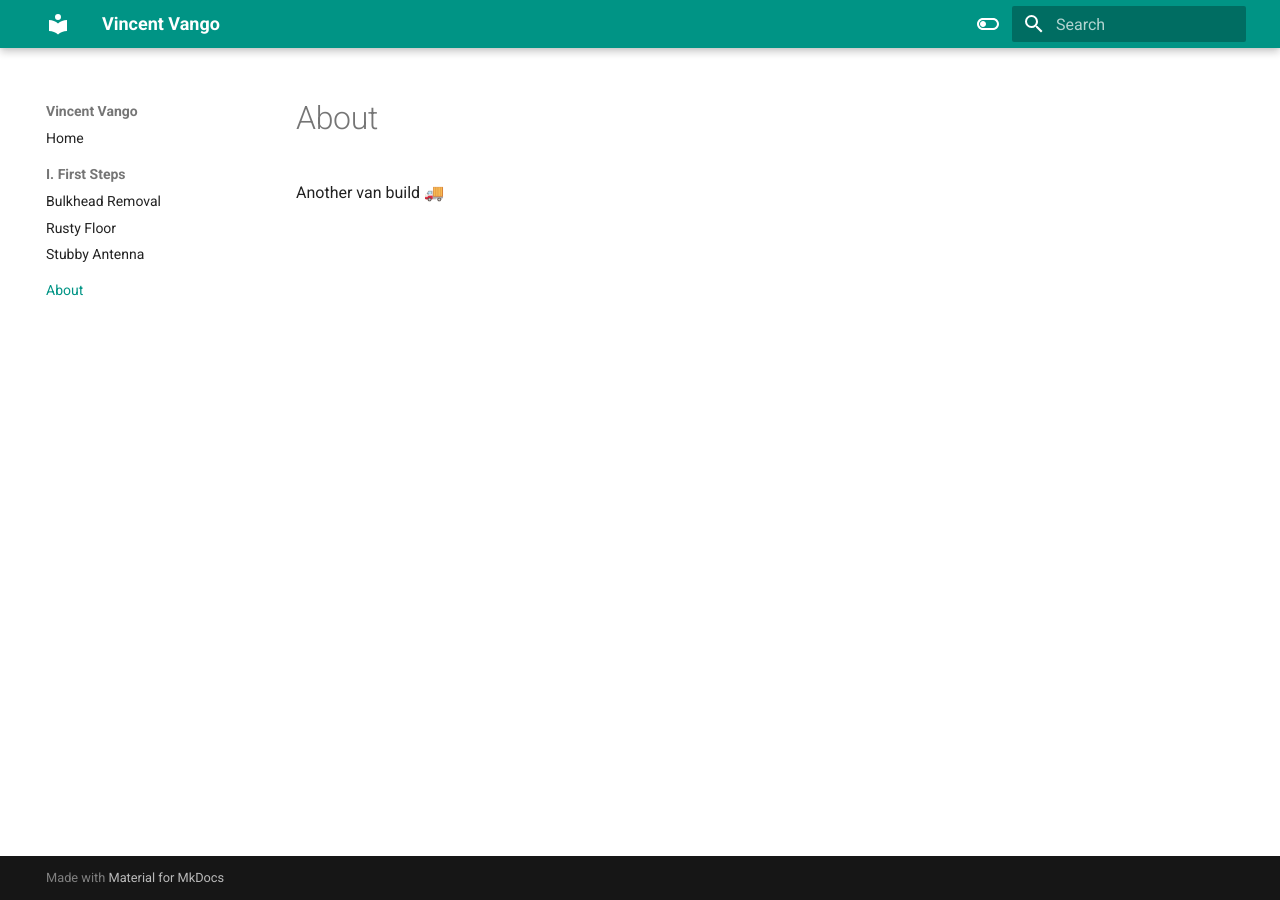
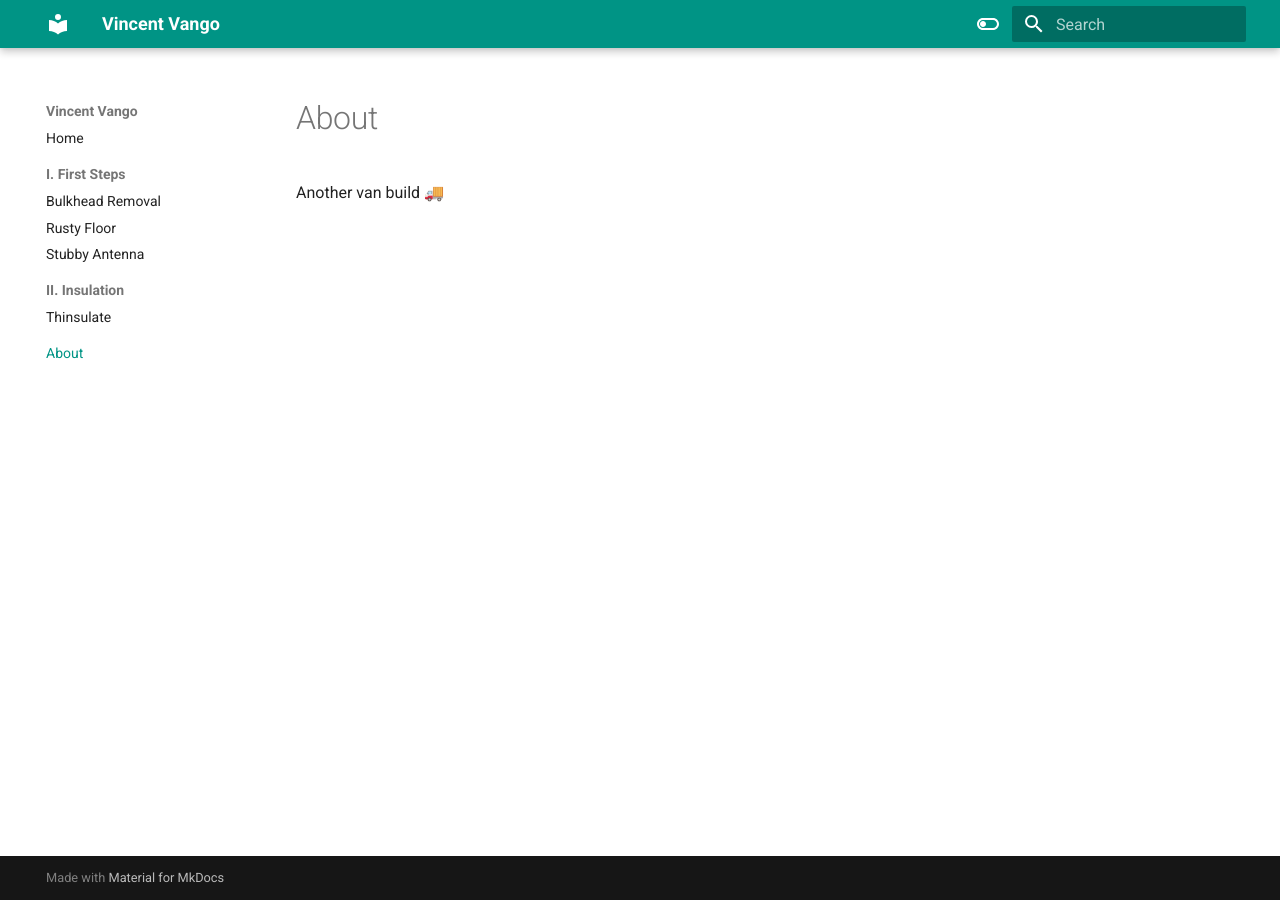
Before and after one commit to caseyjdavis/vango, an MkDocs documentation site: the page built from docs/about.md, in a window 1280 px wide. Built offline with MkDocs 1.6.1 and Material for MkDocs 9.7.7, drawn with Linux system fonts in a browser that asks for light colours.

Commit message:
image-resizer plugin

```diff
--- a/mkdocs.yml
+++ b/mkdocs.yml
@@ -43,12 +43,23 @@ theme:
        background: white
        shadow: true
 
+plugins:
+   - search :
+   - resize-images:
+        source-dir: assets-large
+        target-dir: assets
+        enable_cache: True
+        size: [800, 600]
+        extensions: ['.jpg', '.jpeg', '.png', '.gif', '.svg']
+
 nav:
   - Home: 'index.md'
   - 'I. First Steps':
     - 'Bulkhead Removal': 'bulkhead-removal.md'
     - 'Rusty Floor': 'rusty-floor.md'
     - 'Stubby Antenna': 'stubby-antenna.md'
+  - 'II. Insulation':
+    - 'Thinsulate': 'thinsulate.md'
   - About: 'about.md'
 
 
```
Also changed, not shown: docs/thinsulate.md (added, +1 -0 lines), 15 other files.
